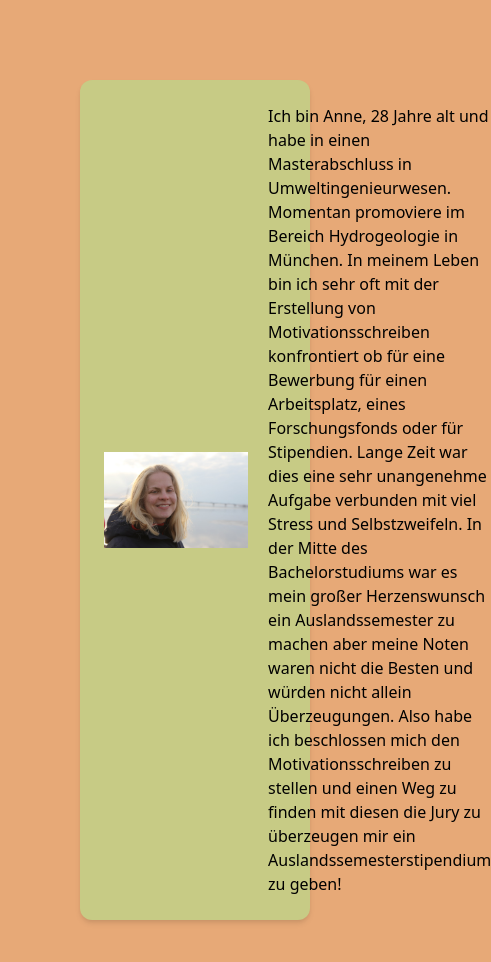
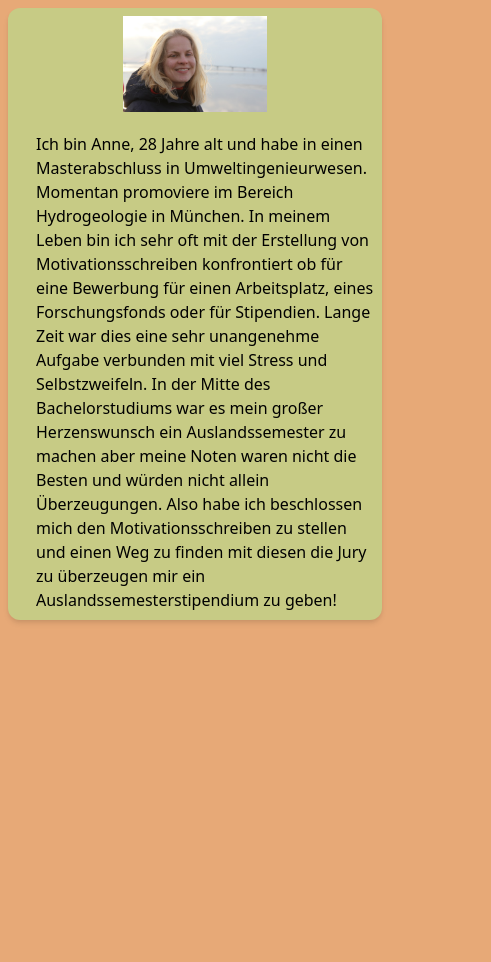
Before and after one commit to n0rthk1n9/motivation-letter-mentoring, a React (Create React App) app: page / in a window 390 px wide. Shown: the top 962 px of the page, 491 px wide, since content can reach past the window. After the commit the page ends 844 px from the top, so only its background shows below. Built offline with nearby package versions, Linux system fonts and the light colour scheme.

Commit message:
change flex direction on mobile

```diff
--- a/src/components/Introduction/Introduction.tsx
+++ b/src/components/Introduction/Introduction.tsx
@@ -3,7 +3,7 @@ import anne from '../../assets/images/anne.png'
 
 export function Introduction(): JSX.Element {
   return (
-    <div className="p-6 max-w mx-20 my-20 bg-white rounded-xl shadow-md flex items-center bg-dark-khaki space-x-5">
+    <div className="sm:p-6 p-2 max-w mx-2 my-2 sm:mx-20 sm:my-20 bg-white rounded-xl shadow-md flex flex-col sm:flex-row items-center bg-dark-khaki space-x-5 space-y-5">
       <div className="flex-shrink-0">
         <img className="h-24" src={anne} alt="creatorImage" />
       </div>
```
